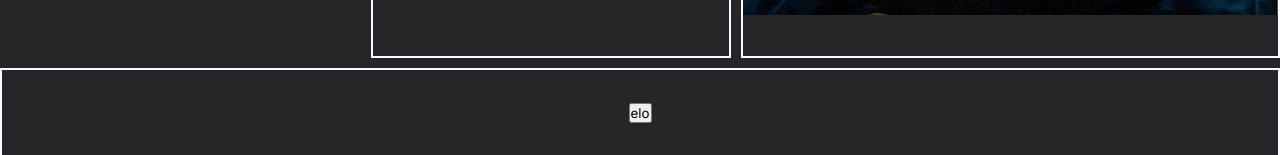
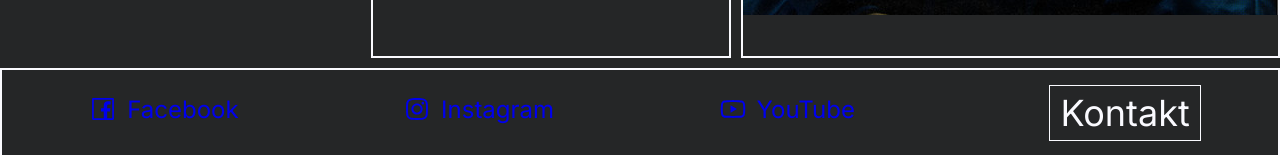
Before and after one commit to BartoszDombrow/neurosys-bartosz-dombrow, a React (Create React App) app: page / in a window 1280 px wide. Shown: the part 668-823 px from the top of the page. Built offline with nearby package versions, Linux system fonts and the light colour scheme.

Commit message:
create footer

```diff
--- a/src/components/Footer/Footer.jsx
+++ b/src/components/Footer/Footer.jsx
@@ -1,10 +1,48 @@
 import React from 'react';
-import { Content, Button } from './Footer.styled';
+import {
+  Content,
+  Button,
+  FooterMenu,
+  FooterItem,
+  FooterIcon,
+  FooterText,
+  FooterLink,
+} from './Footer.styled';
+import { AiOutlineFacebook, AiOutlineInstagram, AiOutlineYoutube } from 'react-icons/ai';
 
 function Footer() {
+  const footerItems = [
+    {
+      icon: <AiOutlineFacebook />,
+      text: 'Facebook',
+      link: 'https://www.facebook.com/oki47',
+    },
+    {
+      icon: <AiOutlineInstagram />,
+      text: 'Instagram',
+      link: 'https://www.instagram.com/spietadresiara/',
+    },
+    {
+      icon: <AiOutlineYoutube />,
+      text: 'YouTube',
+      link: 'https://www.youtube.com/watch?v=mQ7h1ujKiG4',
+    },
+  ];
   return (
     <Content>
-      <Button>elo</Button>
+      <FooterMenu>
+        {footerItems.map((footerItem) => {
+          return (
+            <FooterItem>
+              <FooterLink href={footerItem.link} target="_blank">
+                <FooterIcon>{footerItem.icon}</FooterIcon>
+                <FooterText>{footerItem.text}</FooterText>
+              </FooterLink>
+            </FooterItem>
+          );
+        })}
+        <Button>Kontakt</Button>
+      </FooterMenu>
     </Content>
   );
 }
--- a/src/components/Footer/Footer.styled.js
+++ b/src/components/Footer/Footer.styled.js
@@ -10,5 +10,46 @@ export const Content = styled.div`
 `;
 
 export const Button = styled.button`
-  z-index: 100000000;
+  background-color: transparent;
+  justify-self: flex-end;
+  margin-left: 40px;
+  padding: 5px 10px;
+  border: 1px solid #fafaff;
+  font-size: 36px;
+  color: #fafaff;
+  cursor: pointer;
 `;
+
+export const FooterMenu = styled.ul`
+  display: flex;
+  align-items: center;
+  justify-content: space-around;
+  width: 100%;
+  height: 100%;
+`;
+
+export const FooterItem = styled.li`
+  list-style: none;
+  font-size: 24px;
+  color: #fafaff;
+  cursor: pointer;
+`;
+export const FooterIcon = styled.div`
+  font-size: 28px;
+  padding: 0px 10px;
+`;
+
+export const FooterLink = styled.a`
+  display: flex;
+  text-decoration: none;
+  border-bottom: 1px solid transparent;
+  transition: 0.3s ease-in-out;
+  &:visited {
+    color: #fafaff;
+  }
+  &:hover {
+    border-bottom: 1px solid #fafaff;
+  }
+`;
+
+export const FooterText = styled.p``;
```
